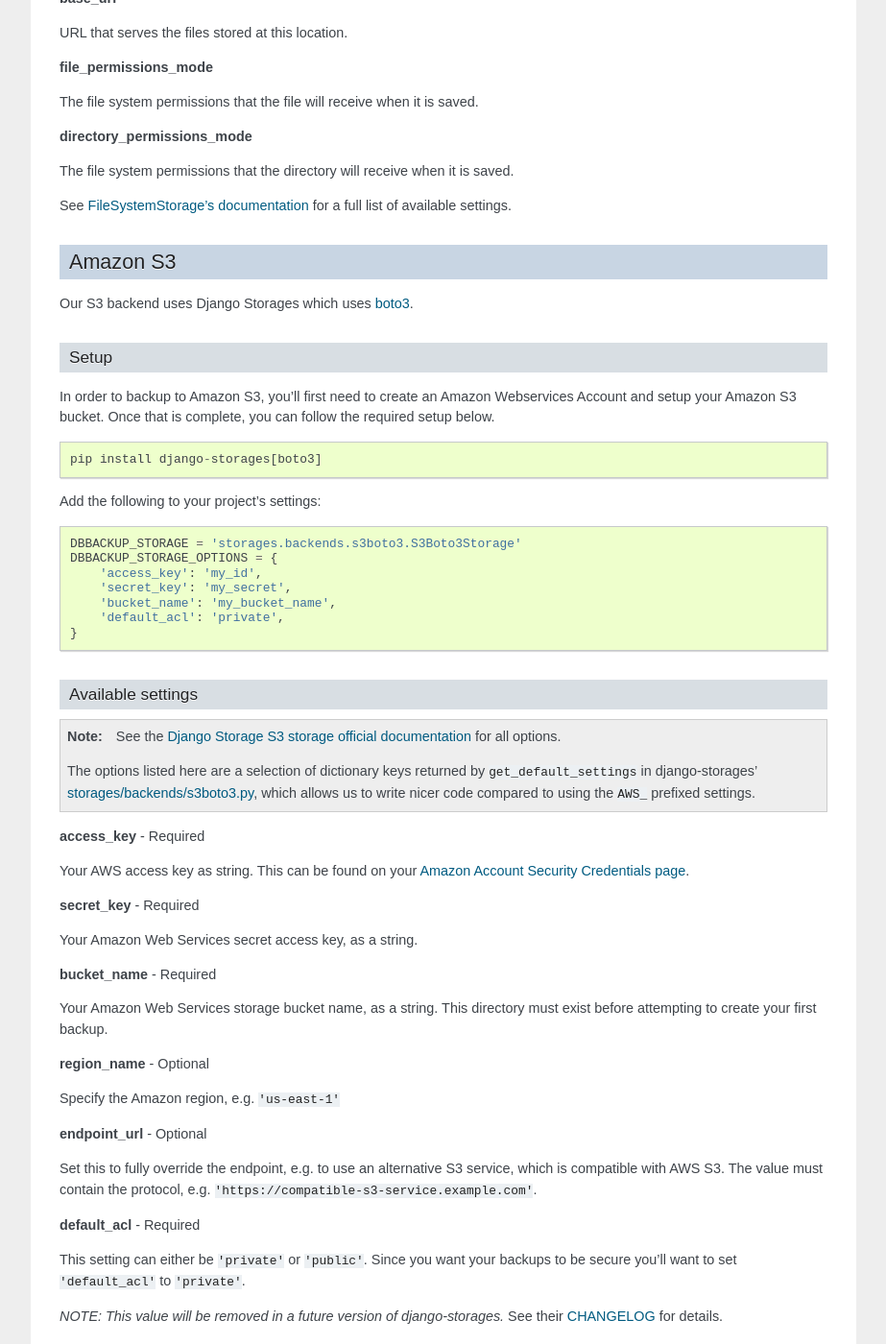
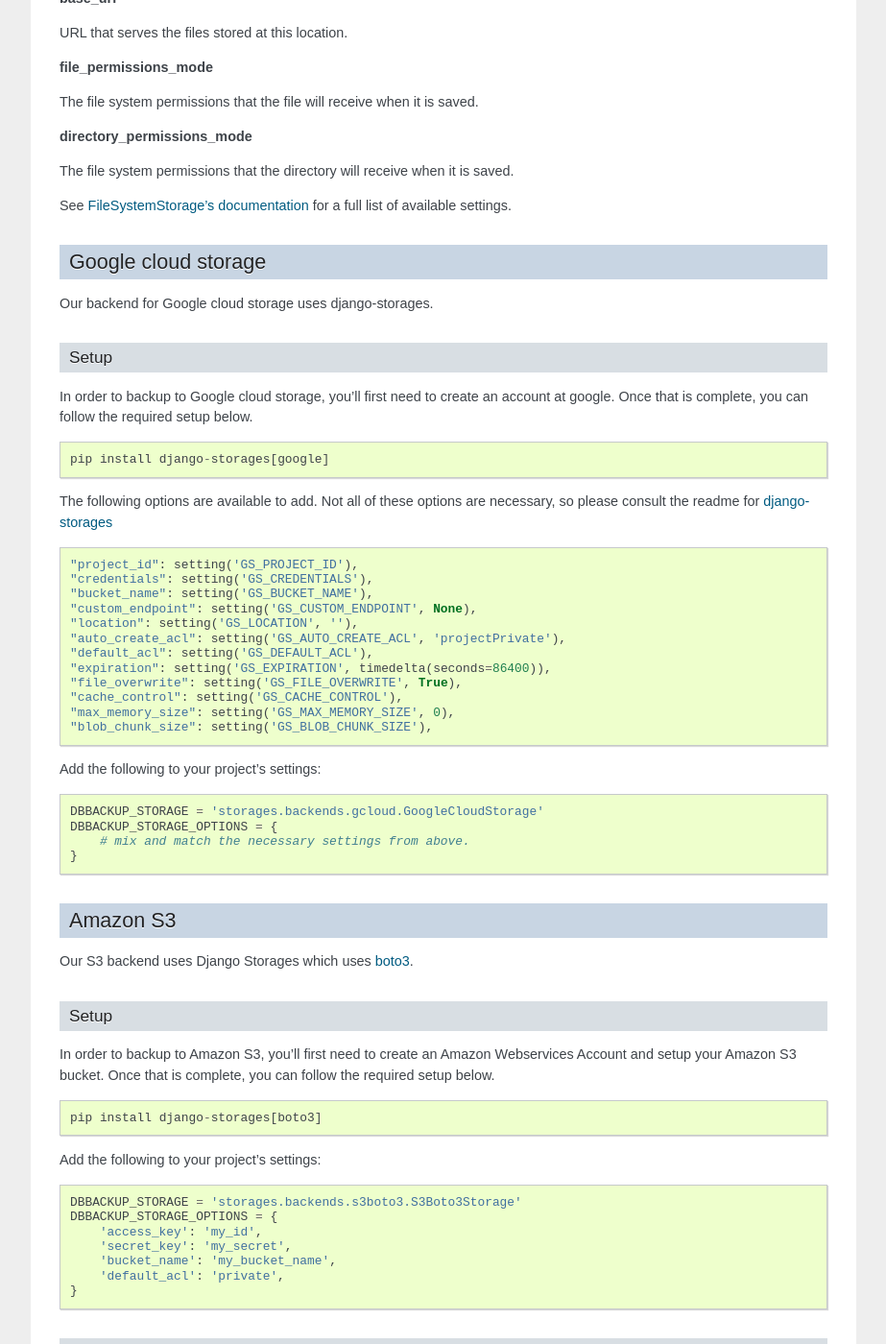
Before and after one commit to jazzband/django-dbbackup, a Sphinx documentation site: the page built from docs/storage.rst, in a window 1280 px wide and 1400 px high, scrolled down 887 px. Shown: the whole window at 96% size, without its empty margins (198-1121 px from the left). Built offline with Sphinx 7.4.7, drawn with Linux system fonts in a browser that asks for light colours; some of the changed text lies outside the part shown.

Commit message:
Add some documentation for google cloud storage.

```diff
--- a/docs/storage.rst
+++ b/docs/storage.rst
@@ -67,6 +67,41 @@
 
 .. _`FileSystemStorage's documentation`:
     https://docs.djangoproject.com/en/stable/ref/files/storage/#the-filesystemstorage-class
+
+Google cloud storage
+--------------------
+Our backend for Google cloud storage uses django-storages.
+
+Setup
+~~~~~
+
+In order to backup to Google cloud storage, you'll first need to create an account at google. Once that is complete, you can follow the required setup below. ::
+
+    pip install django-storages[google]
+
+The following options are available to add. Not all of these options are necessary, so please consult the readme for `django-storages`_  ::
+
+    "project_id": setting('GS_PROJECT_ID'),
+    "credentials": setting('GS_CREDENTIALS'),
+    "bucket_name": setting('GS_BUCKET_NAME'),
+    "custom_endpoint": setting('GS_CUSTOM_ENDPOINT', None),
+    "location": setting('GS_LOCATION', ''),
+    "auto_create_acl": setting('GS_AUTO_CREATE_ACL', 'projectPrivate'),
+    "default_acl": setting('GS_DEFAULT_ACL'),
+    "expiration": setting('GS_EXPIRATION', timedelta(seconds=86400)),
+    "file_overwrite": setting('GS_FILE_OVERWRITE', True),
+    "cache_control": setting('GS_CACHE_CONTROL'),
+    "max_memory_size": setting('GS_MAX_MEMORY_SIZE', 0),
+    "blob_chunk_size": setting('GS_BLOB_CHUNK_SIZE'),
+
+.. _`django-storages`: https://django-storages.readthedocs.io/en/latest/backends/gcloud.html
+
+Add the following to your project's settings: ::
+
+    DBBACKUP_STORAGE = 'storages.backends.gcloud.GoogleCloudStorage'
+    DBBACKUP_STORAGE_OPTIONS = {
+        # mix and match the necessary settings from above.
+    }
 
 Amazon S3
 ---------
```
